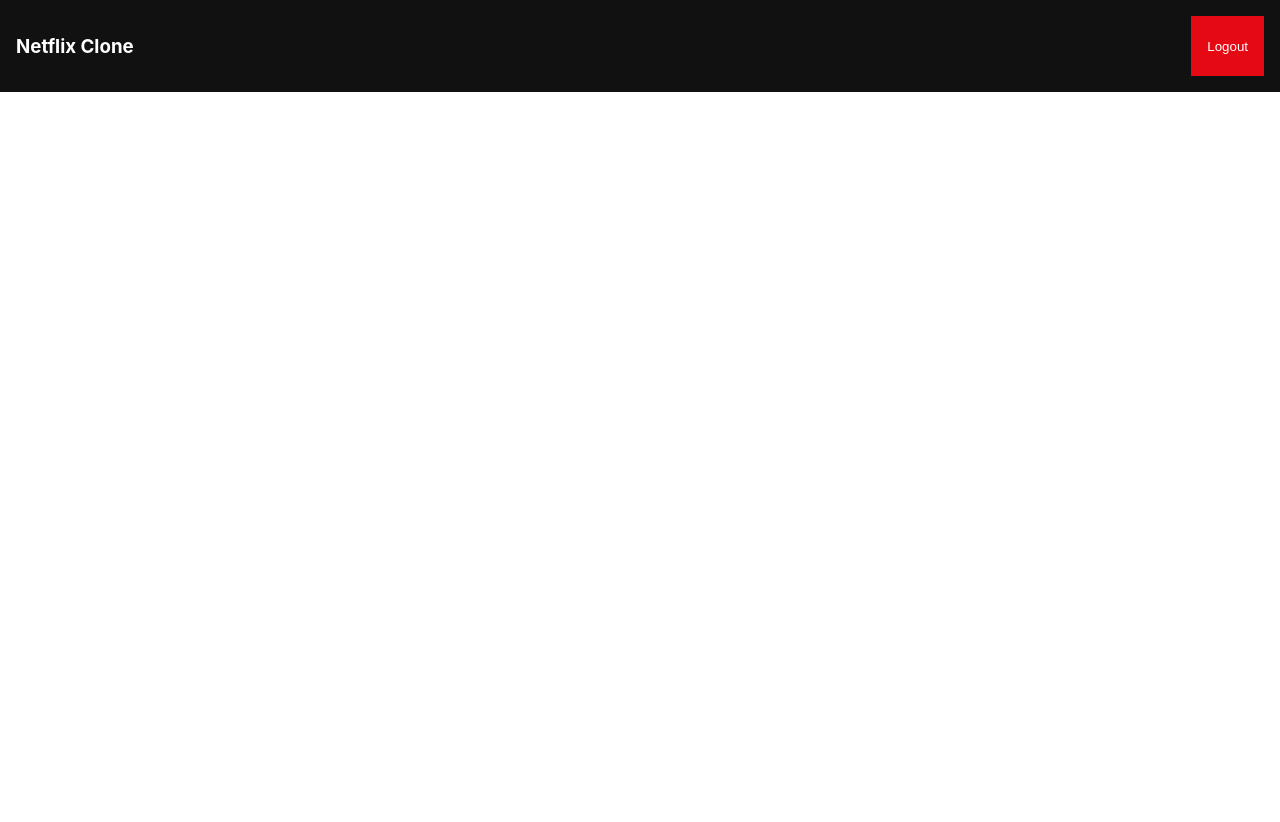
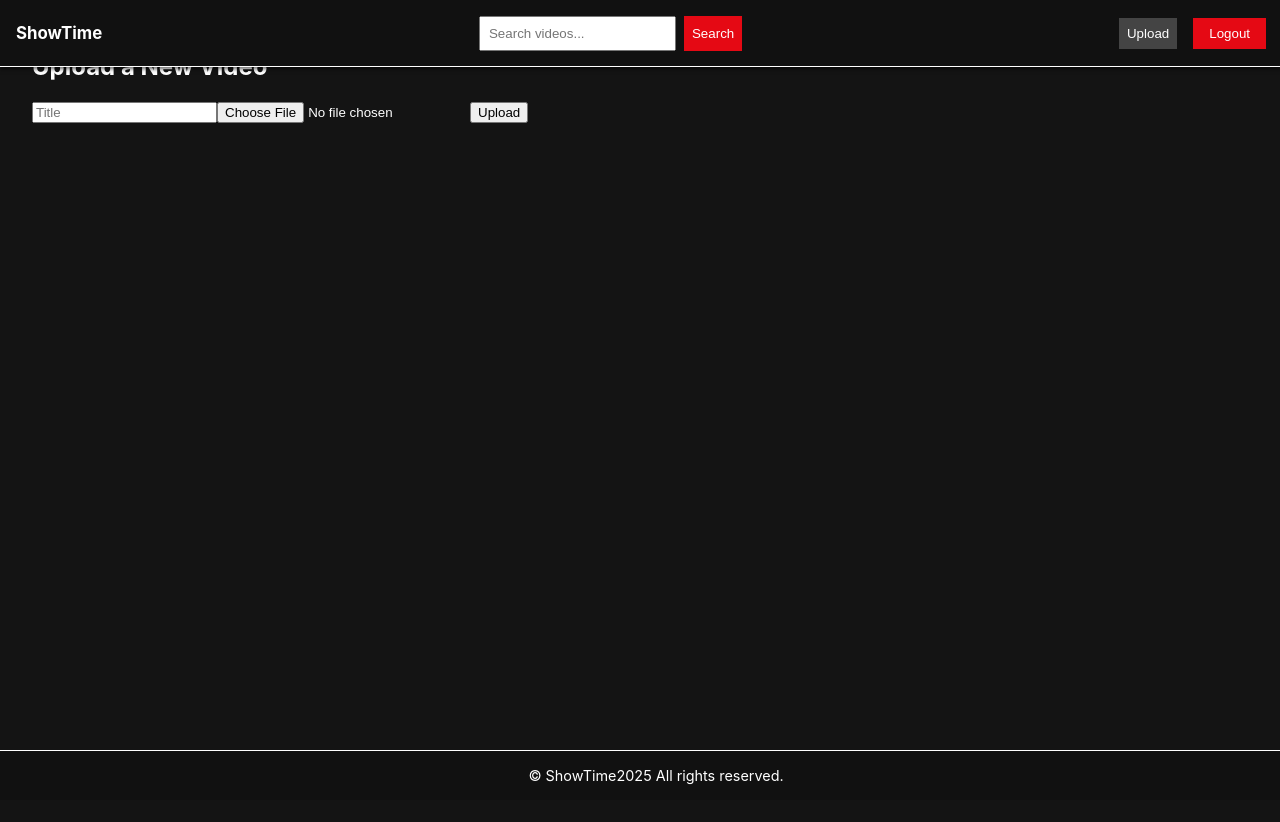
Before and after one commit to abdulirfan/ShowTime, a React (Create React App) app: page /upload in a window 1280 px wide. Shown: the top 822 px of the page. Before the commit the page ends 800 px from the top, so only its background shows below. Built offline with nearby package versions, Linux system fonts and the light colour scheme; sample sign-in values are in the browser's storage.

Commit message:
Initial commit: ShowTime

```diff
--- a/src/App.js
+++ b/src/App.js
@@ -2,19 +2,25 @@ import React from 'react';
 import { BrowserRouter as Router, Routes, Route, Navigate } from 'react-router-dom';
 import LoginPage from './components/LoginPage';
 import Dashboard from './components/Dashboard';
-import Navbar from './components/Navbar';
+import UploadPage from './components/UploadPage';
+import ProtectedLayout from './components/ProtectedLayout';
+import Footer from './components/Footer';
 
 function App() {
-  const token = localStorage.getItem('token');
+  const role = localStorage.getItem('role');
 
   return (
     <Router>
-      {token && <Navbar />}
       <Routes>
-        <Route path="/" element={token ? <Navigate to="/dashboard" /> : <Navigate to="/login" />} />
+        <Route path="/" element={<Navigate to="/login" />} />
         <Route path="/login" element={<LoginPage />} />
-        <Route path="/dashboard" element={token ? <Dashboard /> : <Navigate to="/login" />} />
+
+        <Route element={<ProtectedLayout />}>
+          <Route path="/dashboard" element={<Dashboard />} />
+          <Route path="/upload" element={role === 'admin' ? <UploadPage /> : <Navigate to="/dashboard" />} />
+        </Route>
       </Routes>
+      <Footer/>
     </Router>
   );
 }
--- a/src/components/Dashboard.js
+++ b/src/components/Dashboard.js
@@ -2,21 +2,74 @@ import React, { useEffect, useState } from 'react';
 import axios from 'axios';
 
 const Dashboard = () => {
-  const [message, setMessage] = useState('');
+  const [videos, setVideos] = useState([]);
 
   useEffect(() => {
-    const token = localStorage.getItem('token');
-    axios.get('http://localhost:8080/protected', {
-      headers: { Authorization: `Bearer ${token}` }
-    })
-    .then(res => setMessage(res.data))
-    .catch(err => setMessage("You are not authorized."));
+    const mockVideos = [
+      {
+        id: 1,
+        title: 'The Great Escape',
+        thumbnailUrl: 'https://images.unsplash.com/photo-1605844797540-c705624fa599?w=600&auto=format&fit=crop&q=60&ixlib=rb-4.0.3&ixid=M3wxMjA3fDB8MHxzZWFyY2h8N3x8ZXNjYXBlfGVufDB8MHwwfHx8MA%3D%3D'
+      },
+      {
+        id: 2,
+        title: 'Action Hero Returns',
+        thumbnailUrl: 'https://plus.unsplash.com/premium_photo-1682097996857-b1519db4dc31?w=600&auto=format&fit=crop&q=60&ixlib=rb-4.0.3&ixid=M3wxMjA3fDB8MHxzZWFyY2h8OXx8aGVyb3xlbnwwfDB8MHx8fDA%3D'
+      },
+      {
+        id: 3,
+        title: 'Mystery Island',
+        thumbnailUrl: 'https://images.unsplash.com/photo-1506744038136-46273834b3fb?auto=format&fit=crop&w=400&q=80'
+      },
+      {
+        id: 4,
+        title: 'Romantic Sunset',
+        thumbnailUrl: 'https://images.unsplash.com/photo-1693487321577-9a772f52f1d4?w=600&auto=format&fit=crop&q=60&ixlib=rb-4.0.3&ixid=M3wxMjA3fDB8MHxzZWFyY2h8Mnx8c3Vuc2V0fGVufDB8MHwwfHx8MA%3D%3D'
+      },
+      {
+        id: 5,
+        title: 'Comedy Scene',
+        thumbnailUrl: 'https://plus.unsplash.com/premium_photo-1705883064439-07604389d8a1?w=600&auto=format&fit=crop&q=60&ixlib=rb-4.0.3&ixid=M3wxMjA3fDB8MHxzZWFyY2h8MTN8fGNvbWVkeXxlbnwwfDB8MHx8fDA%3D'
+      },
+      {
+        id: 6,
+        title: 'Documentary Landscape',
+        thumbnailUrl: 'https://images.unsplash.com/photo-1662364370236-a3ef523f11e5?w=600&auto=format&fit=crop&q=60&ixlib=rb-4.0.3&ixid=M3wxMjA3fDB8MHxzZWFyY2h8NHx8aXNsYW5kfGVufDB8MHwwfHx8MA%3D%3D'
+
+      }
+    ];
+
+    setVideos(mockVideos);
   }, []);
 
+  const handleVideoClick = async (id) => {
+    const video = videos.find(v => v.id === id);
+    try {
+      const token = localStorage.getItem('token');
+      const response = await axios.get(`http://localhost:8080/videos/${id}`, {
+        headers: { Authorization: `Bearer ${token}` }
+      });
+      alert(`Playing video: ${response.data.title}`);
+    } catch (error) {
+      console.error('Error fetching video:', error);
+    }
+  };
+
   return (
-    <div style={{ padding: '2rem', color: 'white', background: '#141414' }}>
-      <h1>Welcome to the Dashboard</h1>
-      <p>{message}</p>
+    <div style={{ background: '#141414', minHeight: '100vh', padding: '2rem', color: 'white', marginTop: '30px', marginBottom: '30px' }}>
+      <h2>Recommended for You</h2>
+      <div style={{ display: 'grid', gridTemplateColumns: 'repeat(3, 1fr)', gap: '1rem' }}>
+        {videos.map(video => (
+          <div key={video.id} style={{ cursor: 'pointer' }} onClick={() => handleVideoClick(video.id)}>
+            <img
+              src={video.thumbnailUrl}
+              alt={video.title}
+              style={{ width: '100%', height: 'auto', borderRadius: '8px' }}
+            />
+            <p>{video.title}</p>
+          </div>
+        ))}
+      </div>
     </div>
   );
 };
--- /dev/null
+++ b/src/components/Footer.js
@@ -0,0 +1,21 @@
+import React from 'react';
+
+const Footer = () => {
+  return (
+    <footer style={{
+      background: '#111',
+      color: 'white',
+      textAlign: 'center',
+      padding: '1rem',
+      position: 'fixed',
+      bottom: 0,
+      width: '100%',
+      fontSize: '0.9rem',
+      borderTop: '1px solid white'
+    }}>
+      © ShowTime2025 All rights reserved.
+    </footer>
+  );
+};
+
+export default Footer;
--- a/src/components/LoginPage.js
+++ b/src/components/LoginPage.js
@@ -15,17 +15,36 @@ const LoginPage = () => {
         username,
         password
       });
-      localStorage.setItem('token', res.data.jwt);
+      localStorage.setItem('token', res.data.token);
+      localStorage.setItem('role', res.data.role);
       navigate('/dashboard');
     } catch (err) {
       alert('Login failed: Invalid username or password');
     }
   };
 
+  //Front-end Validation
+  /*const handleLogin = async (e) => {
+    e.preventDefault();
+
+    const validUsername = 'user';
+    const validPassword = 'password';
+
+    if (username === validUsername && password === validPassword) {
+      const fakeJwt = 'mock-jwt-token-12345';
+      localStorage.setItem('token', fakeJwt);
+      localStorage.setItem('role', 'user');
+      navigate('/dashboard');
+    } else {
+      alert('Login failed: Invalid username or password');
+    }
+  };*/
+
+
   return (
     <div className="login-container">
       <form className="login-form" onSubmit={handleLogin}>
-        <h2>Netflix Login</h2>
+        <h2>ShowTime Login</h2>
         <input
           type="text"
           placeholder="Username"
--- a/src/components/Navbar.js
+++ b/src/components/Navbar.js
@@ -1,20 +1,64 @@
-import React from 'react';
+import React, { useState } from 'react';
+import axios from 'axios';
 import { useNavigate } from 'react-router-dom';
 
 const Navbar = () => {
   const navigate = useNavigate();
+  const [query, setQuery] = useState('');
+  const token = localStorage.getItem('token');
+  const role = localStorage.getItem('role');
 
   const handleLogout = () => {
     localStorage.removeItem('token');
+    localStorage.removeItem('role');
     navigate('/login');
   };
 
+  const handleSearch = async (e) => {
+    e.preventDefault();
+    try {
+      const res = await axios.get(`http://localhost:8080/search?q=${query}`, {
+        headers: { Authorization: `Bearer ${token}` }
+      });
+      alert(`Search result: ${res.data.length} videos found`);
+    } catch (err) {
+      alert('Search failed.');
+    }
+  };
+
   return (
-    <nav style={{ padding: '1rem', background: '#111', color: 'white', display: 'flex', justifyContent: 'space-between' }}>
-      <h3>Netflix Clone</h3>
-      <button onClick={handleLogout} style={{ background: '#e50914', border: 'none', padding: '0.5rem 1rem', color: 'white' }}>
-        Logout
-      </button>
+    <nav style={{ position: 'fixed', top: 0, left: 0, width: '100%', zIndex: 1000, padding: '0.5rem 1rem', background: '#111', color: 'white', display: 'flex', justifyContent: 'space-between', alignItems: 'center', fontSize: '0.9rem', height: '50px', boxShadow: '0 2px 4px rgba(0, 0, 0, 0.6)', borderBottom: '1px solid white' }}>
+      <h3 style={{ cursor: 'pointer' }} onClick={() => navigate('/dashboard')}>
+        ShowTime
+      </h3>
+
+      <form onSubmit={handleSearch} style={{ display: 'flex', gap: '0.5rem' }}>
+        <input
+          type="text"
+          placeholder="Search videos..."
+          value={query}
+          onChange={(e) => setQuery(e.target.value)}
+          style={{ padding: '0.5rem' }}
+        />
+        <button type="submit" style={{ background: '#e50914', color: 'white', border: 'none', padding: '0.5rem' }}>Search</button>
+      </form>
+
+      <div style={{ display: 'flex', gap: '1rem' }}>
+        {role === 'admin' && (
+          <button
+            onClick={() => navigate('/upload')}
+            style={{ background: '#444', color: 'white', border: 'none', padding: '0.5rem' }}
+          >
+            Upload
+          </button>
+        )}
+        <button
+          onClick={handleLogout}
+          style={{ background: '#e50914', border: 'none', padding: '0.5rem 1rem', color: 'white', marginRight: '30px' }}
+        >
+          Logout
+        </button>
+      </div>
     </nav>
   );
 };
--- /dev/null
+++ b/src/components/ProtectedLayout.js
@@ -0,0 +1,17 @@
+import React from 'react';
+import { Navigate, Outlet } from 'react-router-dom';
+import Navbar from './Navbar';
+
+const ProtectedLayout = () => {
+  const token = localStorage.getItem('token');
+  if (!token) return <Navigate to="/login" />;
+
+  return (
+    <>
+      <Navbar />
+      <Outlet />
+    </>
+  );
+};
+
+export default ProtectedLayout;
--- /dev/null
+++ b/src/components/UploadPage.js
@@ -0,0 +1,34 @@
+import React, { useState } from 'react';
+import axios from 'axios';
+
+const UploadPage = () => {
+  const [video, setVideo] = useState(null);
+  const [title, setTitle] = useState('');
+
+  const handleUpload = async () => {
+    const formData = new FormData();
+    formData.append('file', video);
+    formData.append('title', title);
+
+    const token = localStorage.getItem('token');
+    await axios.post('http://localhost:8080/upload', formData, {
+      headers: {
+        Authorization: `Bearer ${token}`,
+        'Content-Type': 'multipart/form-data'
+      }
+    });
+
+    alert('Upload successful!');
+  };
+
+  return (
+    <div style={{ padding: '2rem', background: '#141414', height: '100vh', color: 'white' }}>
+      <h2>Upload a New Video</h2>
+      <input type="text" placeholder="Title" onChange={(e) => setTitle(e.target.value)} />
+      <input type="file" accept="video/*" onChange={(e) => setVideo(e.target.files[0])} />
+      <button onClick={handleUpload}>Upload</button>
+    </div>
+  );
+};
+
+export default UploadPage;
```
Also changed, not shown: src/App.css (+0 -35 lines).
